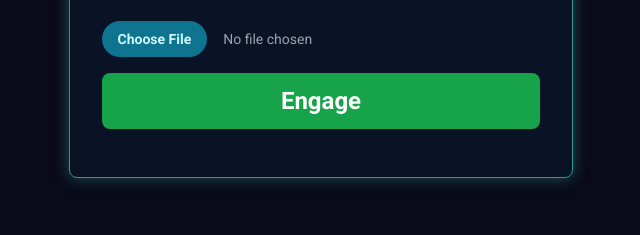
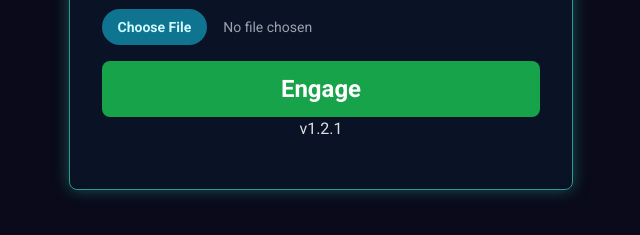
Before and after one commit to jdavis-mcs/SpaceSim, a plain HTML site: page index.html in a window 1280 px wide. Shown: the part 375-610 px from the top of the page, without its empty margins (319-959 px from the left). Drawn offline with nearby package versions, Linux system fonts and the light colour scheme.

Commit message:
Update index.html

```diff
--- a/index.html
+++ b/index.html
@@ -81,6 +81,7 @@
             <p class="text-base md:text-lg text-gray-300 mb-6">Load a mission file to begin.</p>
             <input type="file" id="mission-file-input" class="block w-full text-sm text-gray-400 file:mr-4 file:py-2 file:px-4 file:rounded-full file:border-0 file:text-sm file:font-semibold file:bg-cyan-700 file:text-cyan-100 hover:file:bg-cyan-600 mb-4"/>
             <button id="engage-button" class="bg-green-600 hover:bg-green-500 text-white font-bold py-3 px-8 rounded-lg text-xl md:text-2xl transition-transform transform hover:scale-105" disabled>Engage</button>
+            <p class="text-gray">v1.2.1</p>
             <p id="loading-error" class="text-red-400 mt-4"></p>
         </div>
     </div>
```
